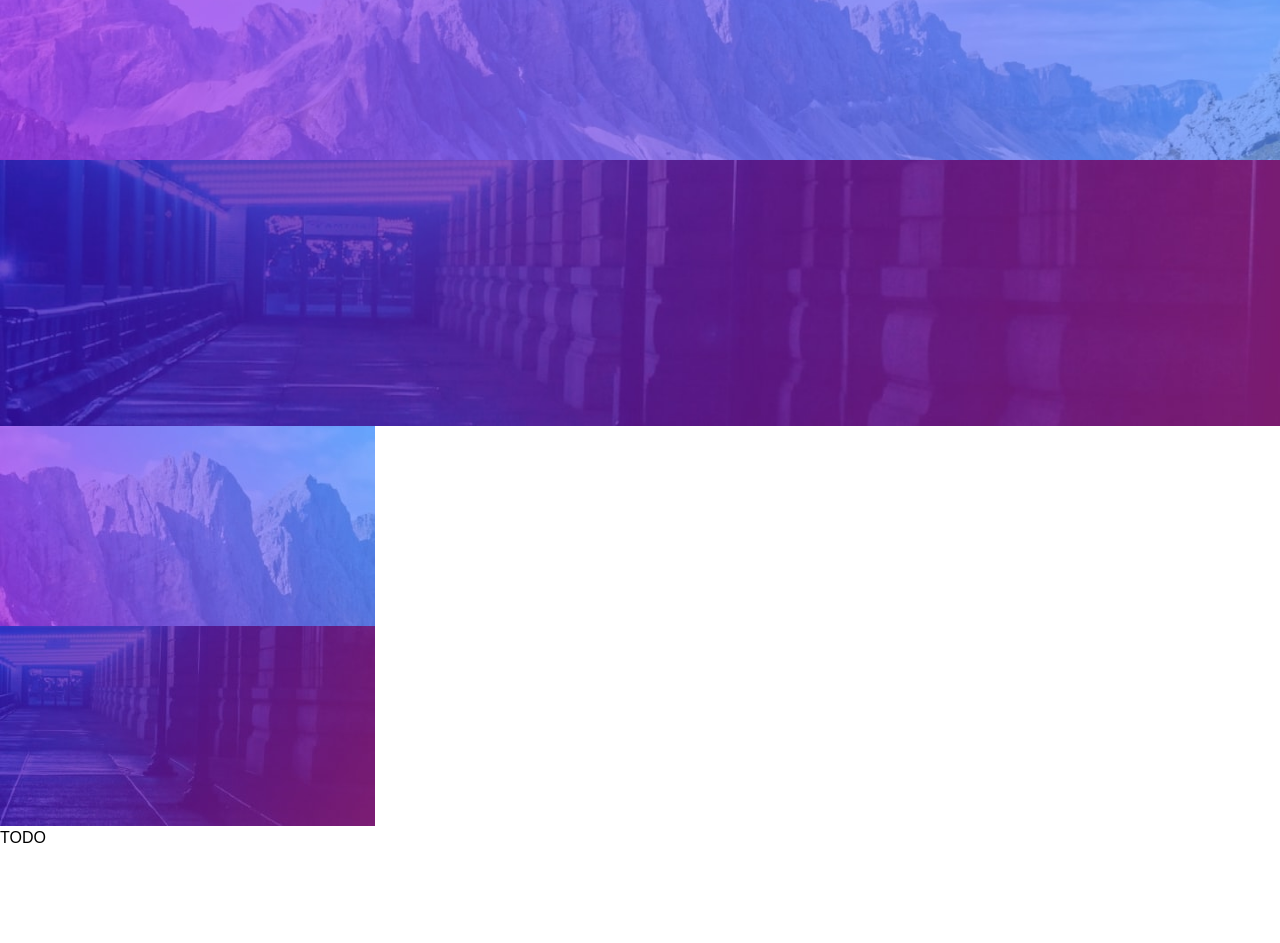
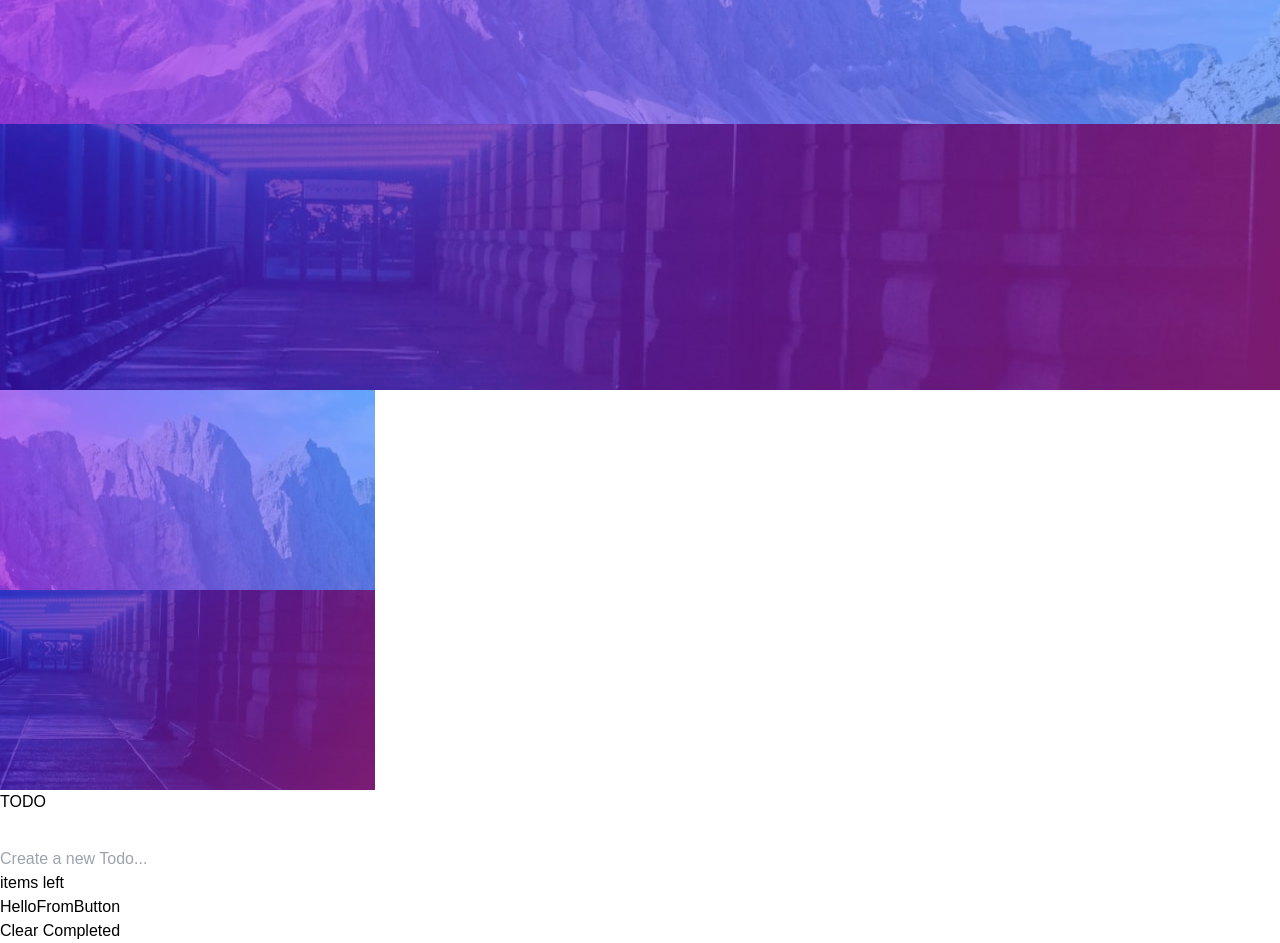
Before and after one commit to Ehsan-eslami/todo-app, a Next.js app: page / in a window 1280 px wide. Before the commit the page ends 907 px from the top, so only its background shows below. Built offline with nearby package versions, Linux system fonts and the light colour scheme.

Commit message:
"Added todo list functionality with input field, submit button, and list of todos with delete and done actions"

```diff
--- a/app/page.js
+++ b/app/page.js
@@ -2,15 +2,56 @@
 import ThemeSwitcher from './components/ThemeSwitcher'
 import Thumbnail from "./components/Thumbnail";
 import styles from "./global.css";
+import { useState } from 'react';
 
 
 export default function Home() {
+  const [todos, setTodos] = useState([])
+  const [todosVal, setTodosVal] = useState('')
+  const [left, setLeft] = useState(null)
+
+  const handleChange = (e) => {
+    setTodosVal(e.target.value)
+  }
+
+  const handleSubmit = (e) => {
+    e.preventDefault();
+    if(todosVal.trim() !== '') {
+      const newTodo = {
+        id: Date.now().toString(36 + Math.random()),
+        text: todosVal.trim(),
+        status: 'pending'
+      }
+      setTodos([...todos, newTodo ])
+      setTodosVal('')
+    }
+  }
+
+  const handleDelete = (id) => {
+    setTodos(todos.filter((todo) => todo.id !== id))
+  }
+
+  const handleDone =(id) => {
+    setTodos(todos.map((todo) => {
+      if(todo.id === id) {
+        return  { ...todo, status: 'done'}
+      }
+      return todo
+    }))
+    setLeft(todos.filter((todo)=> todo.status === 'pending' ))
+    console.log(left);
+  }
+
+  const handleDeleteAll = () => {
+    setTodos([])
+  }
+
   return (
-    <div className=" h-screen w-screen  bg-white dark:bg-[#25273C]">
+    <div className=" h-screen w-screen  bg-white dark:bg-[#161722]">
       <Thumbnail/>
-      <section className=" absolute flex flex-col gap-10 top-[50%] h-[400px] left-[50%] translate-x-[-50%] translate-y-[-50%] w-96 " >
+      <section className=" absolute flex flex-col gap-7 top-[50%] w-[40%] h-[70%] left-[50%] translate-x-[-50%] translate-y-[-50%] " >
         <div className="flex justify-between">
-          <h1 className="font-extrabold text-3xl tracking-widest text-white">
+          <h1 className="font-bold text-4xl tracking-widest text-white">
             TODO
           </h1>
 
@@ -19,12 +60,74 @@ export default function Home() {
           </div>
         </div>
 
-        <div>
+        <form
+          className='flex justify-between w-full px-4 py-2 bg-white dark:bg-[#393A4C] shadow-xl rounded-md'
+          onSubmit={handleSubmit}
+        >
+          <div className='w-[26px] h-6 my-auto rounded-full border border-slate-500 dark:border-slate-200 '></div>
           <input
             type="text"
+            className='w-full ml-2 p-2 text-xl dark:bg-[#393A4C] dark:text-white'
+            placeholder='Create a new Todo...'
+            onChange={handleChange}
+            value={todosVal}
+          />
+        </form>
 
-          />
-        </div>
+        <ul
+          className='dark:bg-[#393A4C] w-full h-full shadow-xl rounded-md overflow-hidden'
+        >
+          <div className='h-[90%] overflow-y-scroll'>
+            <div className=' overflow-hidden'>
+              {
+                todos.map((todo, index) => (
+                  <li
+                  key={todo.id}
+                  className='flex justify-between gap-2 w-full px-4 py-2 dark:bg-[#393A4C] border-b-[1px] border-slate-500 dark:text-white hover:opacity-80'
+                  >
+                    {todo.status === 'pending' ? (
+                      <div
+                      className='w-[28px] h-6 my-auto rounded-full border border-slate-500 dark:border-slate-200 '
+                      onClick={() => handleDone(todo.id)}
+                      >
+                      </div>)
+                      :
+                      <div
+                      className='w-[28px] h-6 bg-blue-500 flex justify-center items-center my-auto rounded-full border border-slate-500 dark:border-slate-200 '
+                      >
+                        <img src="/assets/images/icon-check.svg" alt="" />
+                      </div>
+                    }
+
+                    <p className='dark:text-white w-full text-xl p-2'>
+                      {todo.text}
+                    </p>
+                    <button onClick={() => handleDelete(todo.id)}>
+                      <img src="/assets/images/icon-cross.svg" alt="" />
+                    </button>
+                  </li>
+                ))
+              }
+            </div>
+          </div>
+
+          <div className='flex justify-between px-4 w-full h-10' >
+            <div>
+              {!left ? '' : left.length} items left
+            </div>
+            <div>
+              <button>Hello</button>
+              <button>From</button>
+              <button>Button</button>
+            </div>
+            <div>
+              <button onClick={handleDeleteAll}>
+                Clear Completed
+              </button>
+            </div>
+          </div>
+        </ul>
+
       </section>
     </div>
   );
```
